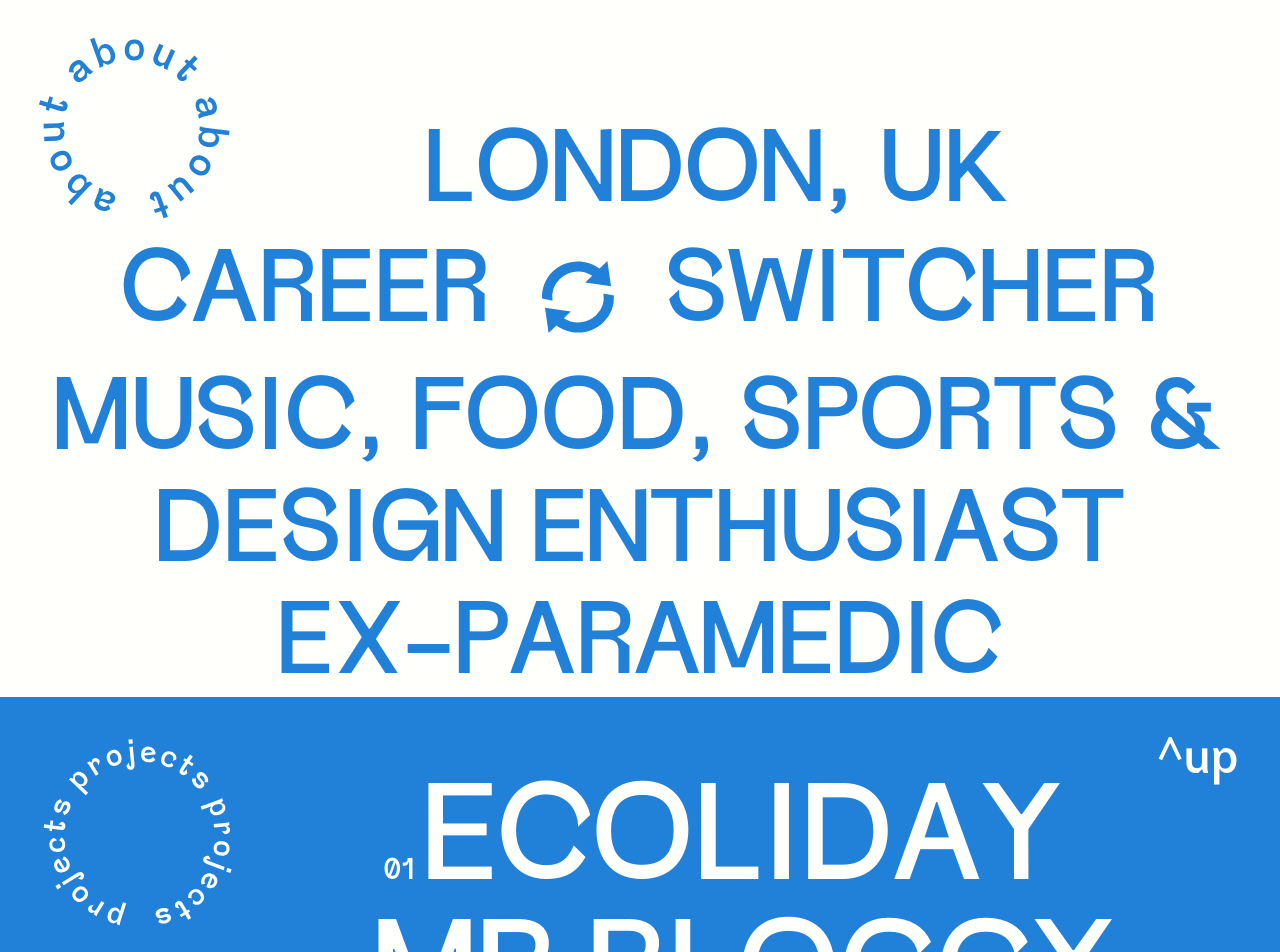
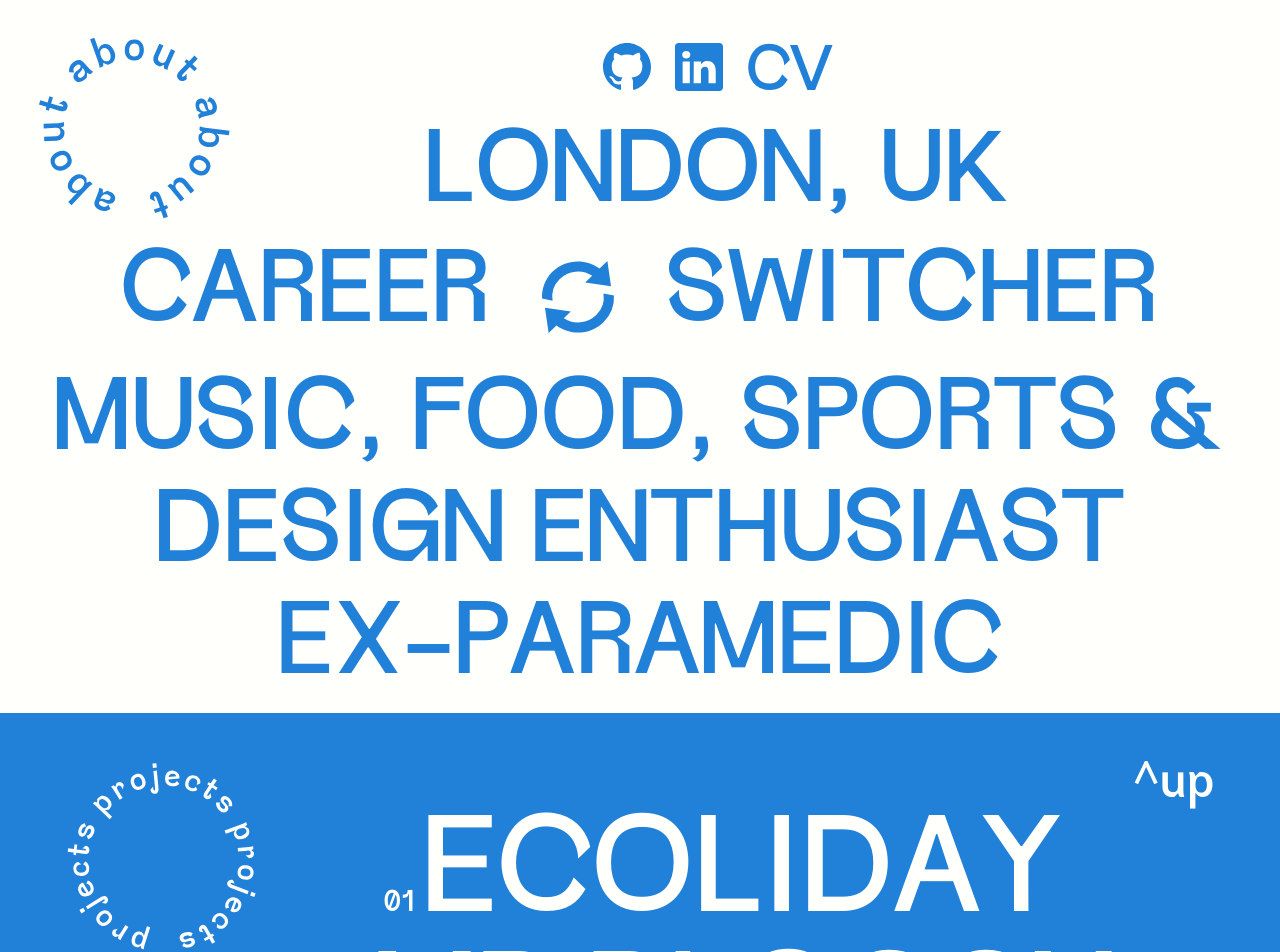
Before and after one commit to ghpaterson/personal-portfolio, a Next.js app: page / in a window 1280 px wide. Shown: the part 860-1812 px from the top of the page. Built offline with nearby package versions, Linux system fonts and the light colour scheme.

Commit message:
re-styled indiv project pages so there'e no overlap of back button

```diff
--- a/components/about.js
+++ b/components/about.js
@@ -1,7 +1,9 @@
 import Image from "next/image";
+import Link from "next/link";
 import aboutCircle from "../public/aboutCircle.svg";
 import Reveal from "@/components/utils/reveal";
 import { GoSync } from "react-icons/go";
+import { BsGithub, BsLinkedin } from "react-icons/bs";
 
 export default function About() {
   const githubURL = "https://github.com/ghpaterson";
@@ -21,7 +23,16 @@ export default function About() {
           <div className="px-8 mt-4">
             <Image src={aboutCircle} width={200} />
           </div>
-          <div>
+          <div className="flex flex-col items-center justify-center gap-6 text-blu text-5xl font-fungis">
+            <div className="flex items-center gap-6 -mt-4">
+              <Link href={githubURL} target="_blank">
+                <BsGithub />
+              </Link>
+              <Link href={linkedinURL} target="_blank">
+                <BsLinkedin />
+              </Link>
+              <h1 className="mt-4 text-6xl">CV</h1>
+            </div>
             <h1 className="text-blu text-8xl font-fungis mx-40">LONDON, UK</h1>
           </div>
         </section>
@@ -37,7 +48,7 @@ export default function About() {
         <section className="flex justify-between text-blu  font-fungis py-4 px-6"></section>
       </Reveal>
       <Reveal>
-        <section className="flex flex-col gap-4 justify-between items-center text-blu text-8xl font-fungis ">
+        <section className="flex flex-col gap-4 justify-between items-center text-blu text-8xl font-fungis pb-4 ">
           <h3>MUSIC, FOOD, SPORTS &</h3>
           <h3>DESIGN ENTHUSIAST</h3>
           <h2>EX-PARAMEDIC</h2>
--- a/components/projects.js
+++ b/components/projects.js
@@ -49,13 +49,12 @@ export default function Projects({ scrollToElement }) {
     <main className="snap-x snap-mandatory h-screen w-screen flex overflow-y-hidden">
       <section
         id="project-home"
-        className="snap-start bg-blu flex-shrink-0 h-screen min-w-full lg:w-screen bg-fixed"
+        className="snap-start bg-blu flex-shrink-0 min-h-screen min-w-full lg:w-screen bg-fixed"
       >
         <ToTop scrollToElement={scrollToElement} />
         <div className="flex justify-center text-7xl text-bone font-fungis py-4">
           <h2 className="lg:hidden">"projects"</h2>
         </div>
-        <Reveal>
         <div className="flex py-10  lg:py-0 lg:gap-32 lg:-mt-16">
           <div className="flex justify-center">
             <ul className="flex flex-col items-center font-fungis text-6xl lg:text-9xl lg:-mt-40 lg:ml-72 text-bone gap-2">
@@ -65,29 +64,27 @@ export default function Projects({ scrollToElement }) {
                     className={`hover:underline hover:cursor-pointer lg:ml-${post.ml}`}
                     onClick={() => scrollToProject(post.slug)}
                   >
+                    <Reveal>
                       <span className="lg:text-3xl px-2">{post.number}</span>
                       {post.title}
+                    </Reveal>
                   </div>
                 </div>
               ))}
             </ul>
           </div>
         </div>
-        </Reveal>
 
         <div>
           <Smiley />
         </div>
       </section>
-      <section className="snap-start flex-shrink-0 h-screen w-screen">
-        <div className="p-4">
-          <ToLeft scrollToElement={scrollToElement} />
-        </div>
+      <section className="snap-start flex-shrink-0 min-h-screen w-screen">
         <div id="ecoliday" className=" lg:flex  px-10">
           <Reveal>
             <Ecoliday />
           </Reveal>
-          <div className="lg:px-6 lg:mt-24 mt-6">
+          <div className="flex items-center justify-center lg:px-6 lg:mt-32 mt-6">
             <Details
               desc="Do you feel guilty about your Carbon Emission? You should. Peep what your personal emission are for your 'work trip' to Amsterdam. Maybe take the train - It's a lot better for the Mother Earth. Trust me, I spent a lot of time on this site"
               stack="JS | REACT | EXPRESS | NODE | MONGODB | TAILWIND"
@@ -95,15 +92,12 @@ export default function Projects({ scrollToElement }) {
           </div>
         </div>
       </section>
-      <section className="snap-start  flex-shrink-0 h-screen w-screen">
-        <div className="p-4">
-          <ToLeft scrollToElement={scrollToElement} />
-        </div>
+      <section className="snap-start  flex-shrink-0 min-h-screen w-screen">
         <div id="bloggy" className="lg:flex px-10">
           <Reveal>
             <Bloggy />
           </Reveal>
-          <div className="lg:px-6 lg:mt-24 mt-6">
+          <div className="flex items-center lg:px-6 lg:mt-24 mt-6">
             <Details
               desc="Do my friends and I like nice things? Yes. Do we like to share nice things with each? Sometimes. Mister Bloggy is a social media web app that lets us be pretencious about anything in the world of music, food and design. It's not really a secret "
               stack="JS | REACT | NEXT | FIREBASE | TAILWIND"
@@ -111,15 +105,12 @@ export default function Projects({ scrollToElement }) {
           </div>
         </div>
       </section>
-      <section className="snap-start  flex-shrink-0 h-screen w-screen">
-        <div className="p-4">
-          <ToLeft scrollToElement={scrollToElement} />
-        </div>
+      <section className="snap-start  flex-shrink-0 min-h-screen w-screen">
         <div id="spellquest" className="lg:flex px-10">
           <Reveal>
             <Decode />
           </Reveal>
-          <div className="lg:px-6 lg:mt-24 mt-6">
+          <div className=" flex items-center lg:px-6 lg:mt-24 mt-6">
             <Details
               desc="Jack's SpellQuest has been built and designed in collaboration with the Child Development Network to assist my nephew Jack on his journey to stay in school (he's five). A sister site called Decode Care exists but I wanted to shout-out Jack! Currently being trialed by the kids with constant feedback"
               stack="JS | REACT | NEXT | TAILWIND"
@@ -127,15 +118,12 @@ export default function Projects({ scrollToElement }) {
           </div>
         </div>
       </section>
-      <section className="snap-start flex-shrink-0 h-screen w-screen">
-        <div className="p-4">
-          <ToLeft scrollToElement={scrollToElement} />
-        </div>
+      <section className="snap-start flex-shrink-0 min-h-screen w-screen">
         <div id="headless" className="lg:flex px-10">
           <Reveal>
             <Headless />
           </Reveal>
-          <div className="lg:px-6 lg:mt-24 mt-6">
+          <div className="flex items-center lg:px-6 lg:mt-36 mt-6">
             <Details
               desc="Gosh! The world of Tech is exhausting. I'm trying to cram as much as I can inside my aging brain. This is my personal blog where I share all the things I'm learning to no-one in particular. Probably not a high traffic site. I'm trying to keep active on there but this portfolio has taken longer than expected"
               stack="JS | REACT | NEXT | HYGRAPH CMS | GRAPHQL | TAILWIND"
--- a/components/toleft.js
+++ b/components/toleft.js
@@ -6,7 +6,7 @@ export default function ToLeft({ scrollToElement }) {
   };
   return (
     <main>
-      <div className="flex items-center text-bone text-4xl lg:text-5xl py-2 lg:py-2">
+      <div className="flex items-center text-bone text-4xl lg:text-5xl py-2 lg:py-8">
         <FiChevronLeft />
         <div
           className="hover:cursor-pointer mt-1 font-fungis"
--- a/components/totop.js
+++ b/components/totop.js
@@ -4,7 +4,7 @@ import projectsCircle from "../public/projectsCircle.svg";
 export default function ToTop({ scrollToElement }) {
   return (
     <nav>
-      <div className="font-fungis text-4xl lg:text-5xl text-bone flex justify-between px-10 py-10 ">
+      <div className="font-fungis text-4xl lg:text-5xl text-bone flex justify-between px-16 py-12 ">
         <div>
           <Image src={projectsCircle} width={200} />
         </div>
--- a/projects/bloggy.js
+++ b/projects/bloggy.js
@@ -2,20 +2,31 @@ import Link from "next/link";
 import Image from "next/image";
 import bloggyPhone from "../public/bloggyPhone.png";
 import bloggyMac from "../public/bloggyMac.png";
+import ToLeft from "@/components/toleft";
 
 export default function Bloggy() {
   const bloggyURL = "https://bloggy-inky.vercel.app/";
 
+  const scrollToElement = (id) => {
+    const element = document.getElementById(id);
+    if (element) {
+      element.scrollIntoView({ behavior: "smooth" });
+    }
+  };
+
   return (
     <main>
       <section>
+        <div className="p-4">
+          <ToLeft scrollToElement={scrollToElement} />
+        </div>
         <div className=" flex justify-between gap-2 text-4xl lg:text-6xl   text-bone font-fungis">
           <Link href={bloggyURL} target="_blank">
             <h2 className=" ">MISTER BLOGGY</h2>
           </Link>
           <h2 className="px-10">02</h2>
         </div>
-        <div className="flex py-10">
+        <div className="flex mt-2">
           <Image src={bloggyMac} width={700} />
           <Image src={bloggyPhone} width={200} />
         </div>
--- a/projects/decode.js
+++ b/projects/decode.js
@@ -2,20 +2,31 @@ import Link from "next/link";
 import Image from "next/image";
 import jackMac1 from "../public/jackMac1.png";
 import jackPhone from "../public/jackPhone.png";
+import ToLeft from "@/components/toleft";
 
 export default function Decode() {
   const spellquestURL = "https://jackquest.vercel.app/";
 
+  const scrollToElement = (id) => {
+    const element = document.getElementById(id);
+    if (element) {
+      element.scrollIntoView({ behavior: "smooth" });
+    }
+  };
+
   return (
     <main>
       <section>
+        <div className="p-4">
+          <ToLeft scrollToElement={scrollToElement} />
+        </div>
         <div className="flex justify-between text-4xl lg:text-6xl  text-bone font-fungis">
           <Link href={spellquestURL} target="_blank">
             <h2 className=" ">JACK'S SPELLQUEST</h2>
           </Link>
           <h2 className="px-10">03</h2>
         </div>
-        <div className="flex py-10">
+        <div className="flex mt-2">
           <Image src={jackMac1} width={700} />
           <Image src={jackPhone} width={200} />
         </div>
--- a/projects/ecoliday.js
+++ b/projects/ecoliday.js
@@ -2,20 +2,31 @@ import Link from "next/link";
 import Image from "next/image";
 import ecolidayMac from "../public/ecolidayMac.png";
 import ecolidayPad from "../public/ecolidayPad.png";
+import ToLeft from "@/components/toleft";
 
 export default function Ecoliday() {
   const ecolidayURL = "https://ecoliday-cxyz.onrender.com/";
 
+  const scrollToElement = (id) => {
+    const element = document.getElementById(id);
+    if (element) {
+      element.scrollIntoView({ behavior: "smooth" });
+    }
+  };
+
   return (
     <main>
       <section>
+        <div className="p-4">
+          <ToLeft scrollToElement={scrollToElement} />
+        </div>
         <div className="flex justify-between gap-2 text-4xl lg:text-6xl text-bone font-fungis">
           <Link href={ecolidayURL} target="_blank">
             <h2 className="">ECOLIDAY</h2>
           </Link>
           <h2 className="px-10">01</h2>
         </div>
-        <div className="flex py-10">
+        <div className="flex mt-2">
           <Image src={ecolidayMac} width={700} alt="ecoliday screen" />
           <Image src={ecolidayPad} width={250} alt="ecoliday pad" />
         </div>
--- a/projects/headless.js
+++ b/projects/headless.js
@@ -2,20 +2,31 @@ import Link from "next/link";
 import Image from "next/image";
 import headlessMac from "../public/headlessMac.png";
 import headlessPhone from "../public/headlessPhone.png";
+import ToLeft from "@/components/toleft";
 
 export default function Headless() {
   const headlessURL = "https://headless-iota-five.vercel.app/";
 
+  const scrollToElement = (id) => {
+    const element = document.getElementById(id);
+    if (element) {
+      element.scrollIntoView({ behavior: "smooth" });
+    }
+  };
+
   return (
     <main>
       <section>
+        <div className="p-4">
+          <ToLeft scrollToElement={scrollToElement} />
+        </div>
         <div className="flex justify-between gap-2 text-4xl lg:text-6xl text-bone font-fungis">
           <Link href={headlessURL} target="_blank">
             <h2 className=" ">HEADLESS</h2>
           </Link>
           <h2 className="px-10">04</h2>
         </div>
-        <div className="flex py-10">
+        <div className="flex mt-2">
           <Image src={headlessMac} width={700} />
           <Image src={headlessPhone} width={200} />
         </div>
```
Lines whose indentation alone changed are shown as unchanged.
